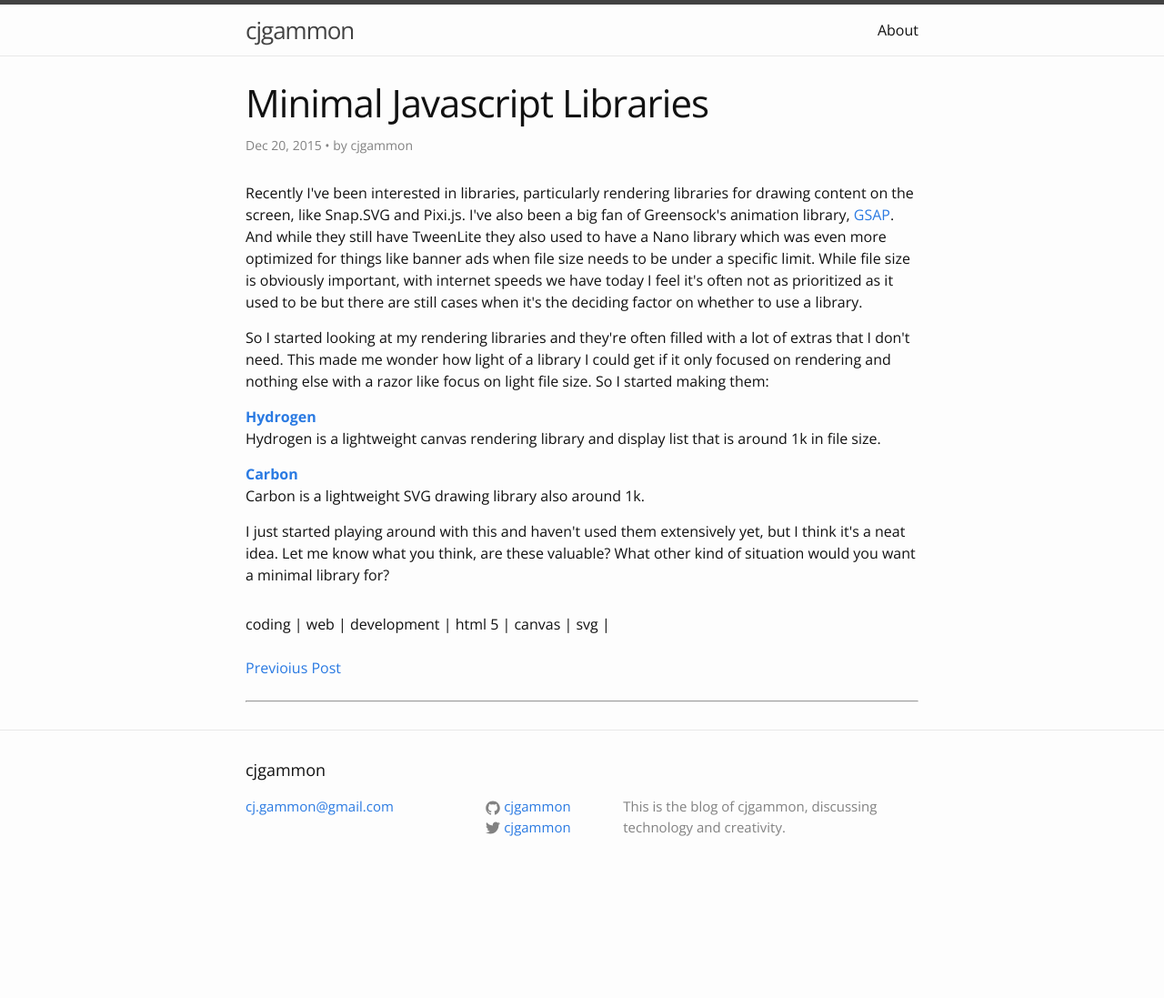
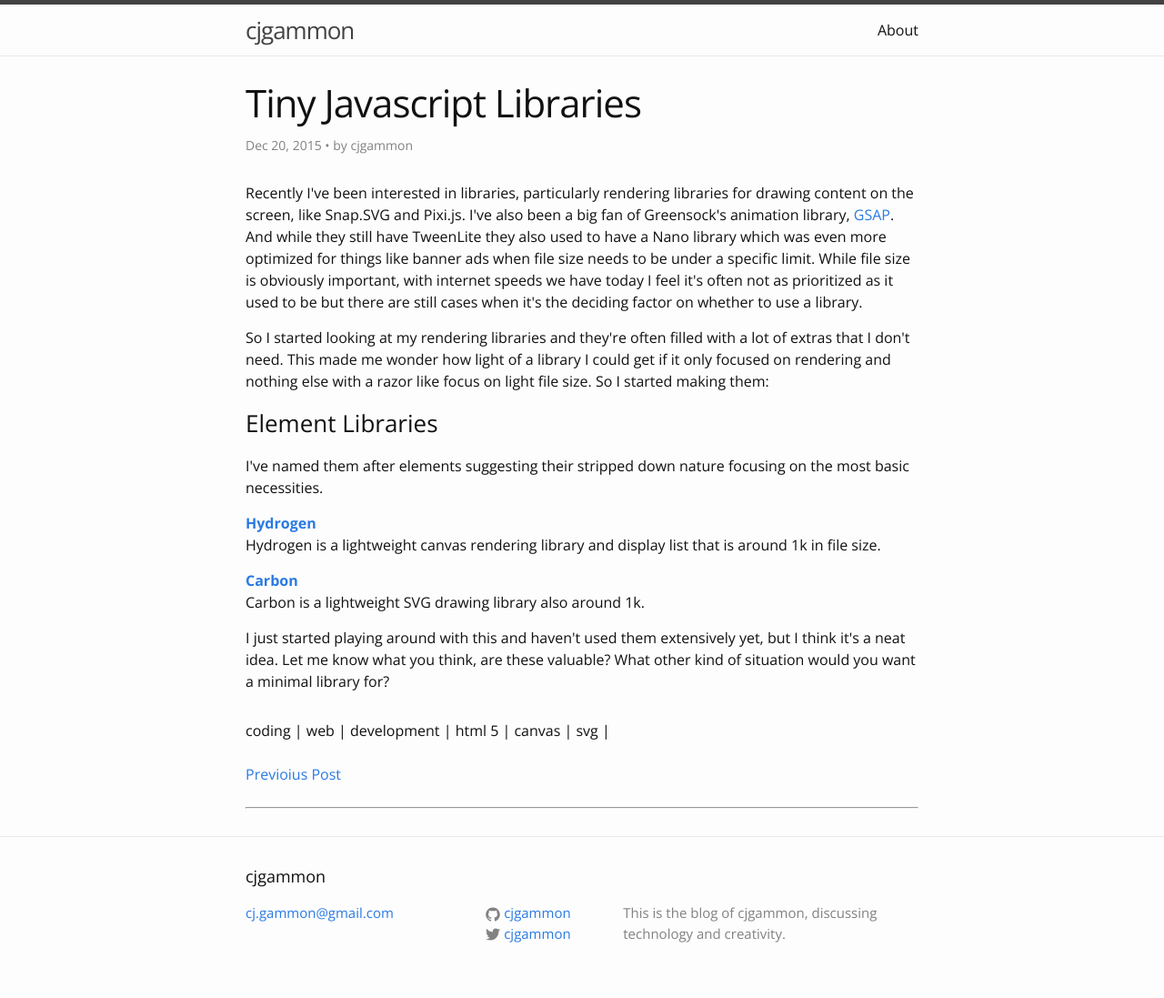
Before and after one commit to cjgammon/blog, a Jekyll site: the page built from _posts/2015-12-19-minimal-libraries.html, in a window 1280 px wide. Shown: the whole page at 91% size. Built offline with Jekyll 4.4.1, drawn with Linux system fonts in a browser that asks for light colours; comment, search, counter and statistics services are not loaded; before the commit the page ends 980 px from its top, so only the background shows below that.

Commit message:
adjust post on small libs

```diff
--- a/_posts/2015-12-19-minimal-libraries.html
+++ b/_posts/2015-12-19-minimal-libraries.html
@@ -2,7 +2,7 @@
 layout: post
 status: publish
 published: true
-title: Minimal Javascript Libraries
+title: Tiny Javascript Libraries
 author:
   display_name: cjgammon
   login: cjgammon
@@ -39,7 +39,8 @@ comments: []
   This made me wonder how light of a library I could get if it only focused on rendering and nothing else with a razor like focus on light file size.
   So I started making them:
 </p>
-
+<h3>Element Libraries</h3>
+<p>I've named them after elements suggesting their stripped down nature focusing on the most basic necessities.</p>
 <b><a href="https://github.com/cjgammon/Hydrogen">Hydrogen</a></b>
 <p>
   Hydrogen is a lightweight canvas rendering library and display list that is around 1k in file size.
```
